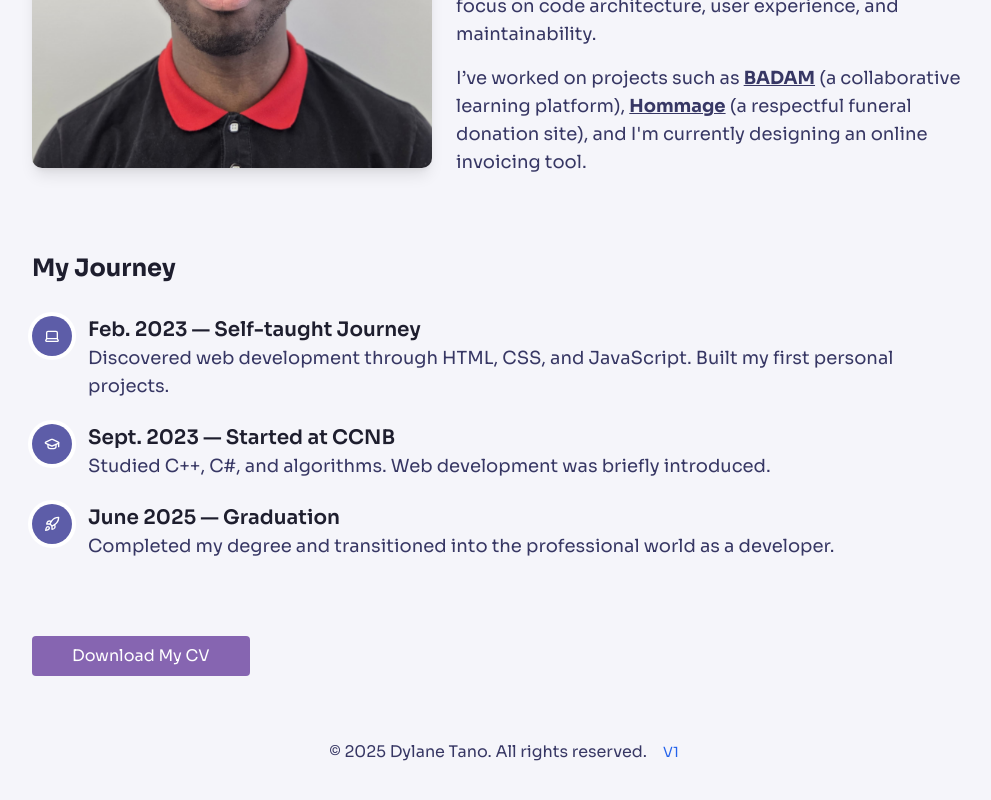
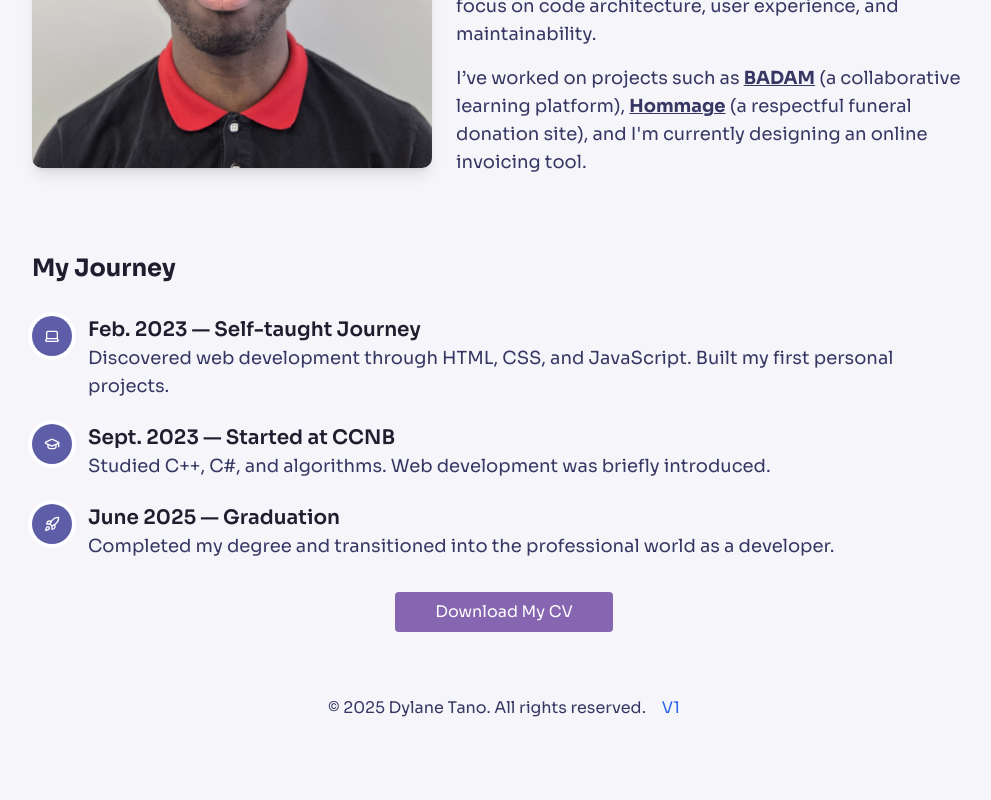
Before and after one commit to didicodeX/didicode, a Next.js app: page /about in a window 1280 px wide. Shown: the part 404-1204 px from the top of the page, without its empty margins (136-1127 px from the left). Built offline with nearby package versions, Linux system fonts and the light colour scheme.

Commit message:
feat: Update CV details, enhance layout and styling in various components

```diff
--- a/src/app/about/page.tsx
+++ b/src/app/about/page.tsx
@@ -86,17 +86,18 @@ export default function AboutPage() {
       </div>
 
       {/* Timeline */}
-      <section className="space-y-8 mb-12">
+      <section className="space-y-8">
         <h2 className="text-2xl font-bold flex gap-2 items-start">My Journey</h2>
         <Timeline items={timelineItems} />
-      </section>
 
       {/* CV */}
-      <div>
+      <div className="flex justify-center">
         <a href="/doc/CV_Tano_Dylane.pdf" download="CV_Tano_Dylane.pdf">
           <Button text="Download My CV" />
         </a>
       </div>
+      </section>
+
     </main>
   );
 }
--- a/src/components/Footer.tsx
+++ b/src/components/Footer.tsx
@@ -30,13 +30,15 @@ export default function Footer() {
     <footer>
       <div className="py-16 text-center flex items-center justify-center gap-4 ">
         <small>&copy; 2025 Dylane Tano. All rights reserved.</small>
+        <small>
           <a
             target="_blank"
-          className="text-blue-600 hover:underline text-sm"
+            className="text-blue-600 hover:underline"
             href="https://didi-code.vercel.app/"
           >
             V1
           </a>
+        </small>
       </div>
       {showButton && (
         <button
--- a/src/components/Intro.tsx
+++ b/src/components/Intro.tsx
@@ -1,6 +1,6 @@
 import Image from "next/image";
 import Button from "./Button";
-
+//https://flowcv.com/resume/vilihu3ewa6u
 export default function IntroPage() {
   return (
     <section className="flex flex-col gap-4">
@@ -32,7 +32,7 @@ export default function IntroPage() {
       <p>
         Passionate web developer specializing in JavaScript technologies. I’m proficient in React and Node.js, and have successfully built real-world projects including a learning platform and a donation website. Graduated from CCNB in 2025, I’m actively looking for my first full-time role where I can keep learning, contribute to impactful projects, and grow within a dynamic team.
       </p>
-      <div className="grid md:flex">
+      <div className="flex justify-center">
         {/* 👉 Link around the button */}
         <a href="/doc/CV_Tano_Dylane.pdf" download="CV_Tano_Dylane.pdf">
           <Button text="Download My CV" />
--- a/src/components/Services.tsx
+++ b/src/components/Services.tsx
@@ -5,7 +5,7 @@ const servicesData = [
     image: "/images/app-development.png",
     title: "Web Development",
     description:
-      "Building modern and high-performance websites with React, fully responsive across all devices.",
+      "Building modern and high-performance websites with React, fully responsive.",
   },
   {
     image: "/images/api.png",
```
Also changed, not shown: 1 other file (tests, documents, lock files or other folders). Lines whose indentation alone changed are shown as unchanged.
